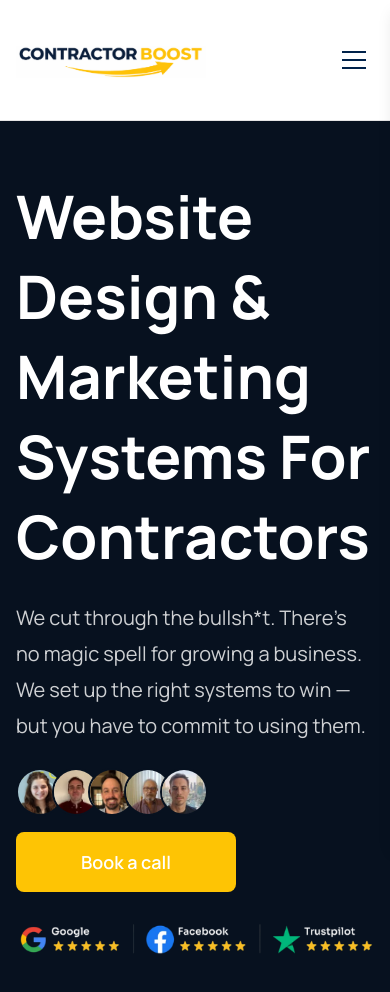
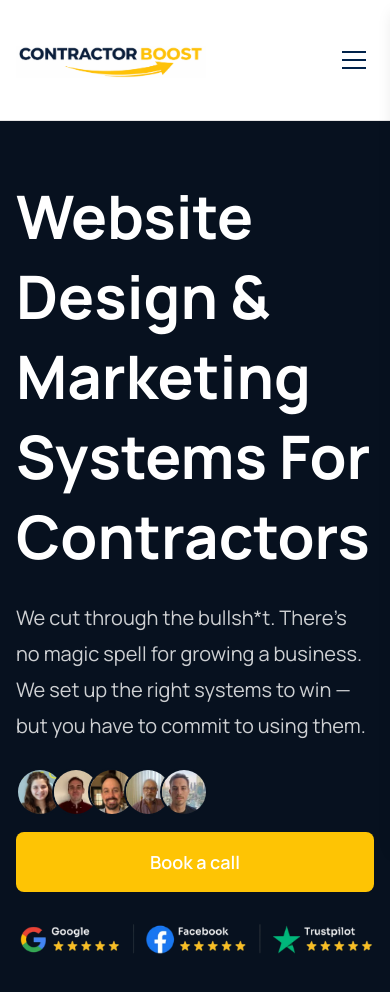
Before and after one commit to JohannesKarasik/ContractorBoost, a Next.js app: page / in a window 390 px wide. Shown: the top 992 px of the page. Built offline with nearby package versions, Linux system fonts and the light colour scheme.

Commit message:
Fix Calendly popup

```diff
--- a/src/app/components/Home/Dedicated/index.tsx
+++ b/src/app/components/Home/Dedicated/index.tsx
@@ -10,7 +10,7 @@ const plans = [
     period: '/mo',
     description: 'A clean, professional online presence for contractors getting started.',
     cta: 'Book A Call',
-    href: '#',
+    href: 'https://calendly.com/contractorboost-info/30min',
     featured: false,
     features: [
       'Functional Website (5 pages)',
@@ -26,7 +26,7 @@ const plans = [
     period: '/mo',
     description: 'Built for growth with lead automation, review generation, and marketing tools.',
     cta: 'Book A Call',
-    href: '#',
+    href: 'https://calendly.com/contractorboost-info/30min',
     featured: true,
     features: [
       'Functional Website (10–20 pages)',
@@ -44,7 +44,7 @@ const plans = [
     period: '/mo',
     description: 'A complete growth system for contractors ready to scale aggressively.',
     cta: 'Book A Call',
-    href: '#',
+    href: 'https://calendly.com/contractorboost-info/30min',
     featured: false,
     dark: true,
     features: [
--- a/src/app/components/Home/Hero/index.tsx
+++ b/src/app/components/Home/Hero/index.tsx
@@ -63,11 +63,14 @@ const Hero = () => {
                   </div>
                 </div>
 
-                <Link href={'#'} className='block'>
-                  <button className='min-w-[220px] rounded-lg bg-[#fec404] px-10 py-4 text-lg font-semibold text-white transition hover:cursor-pointer hover:bg-[#e5b000]'>
-                    Book a call
-                  </button>
-                </Link>
+                <a
+  href='https://calendly.com/contractorboost-info/30min'
+  target='_blank'
+  rel='noopener noreferrer'
+  className='block min-w-[220px] rounded-lg bg-[#fec404] px-10 py-4 text-center text-lg font-semibold text-white transition hover:cursor-pointer hover:bg-[#e5b000]'
+>
+  Book a call
+</a>
               </div>
             </div>
 
--- a/src/app/components/ScrollToTop/index.tsx
+++ b/src/app/components/ScrollToTop/index.tsx
@@ -34,14 +34,7 @@ export default function ScrollToTop() {
       {isVisible && (
         <div className='fixed bottom-8 right-8 z-999'>
           <div className='flex items-center gap-2.5'>
-            <Link
-              href={
-                'https://getnextjstemplates.com/products/desgy-nextjs-free-landing-page-template'
-              }
-              target='_blank'
-              className='hidden lg:block bg-primary text-white hover:bg-darkmode text-sm px-4 py-3.5 leading-none rounded-lg font-medium text-nowrap'>
-              Download Now
-            </Link>
+
             {isVisible && (
               <div
                 onClick={scrollToTop}
```
